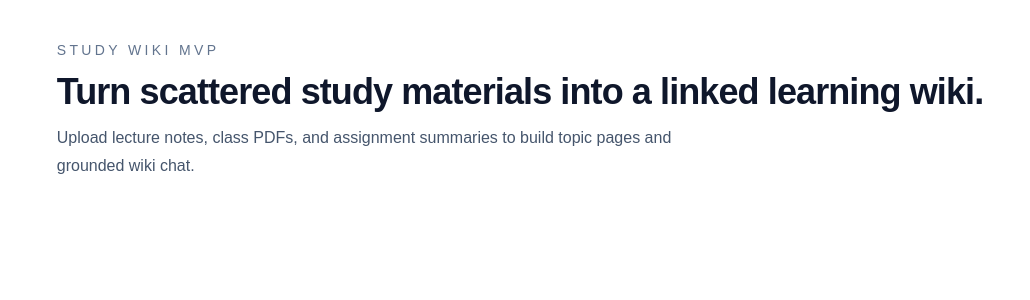
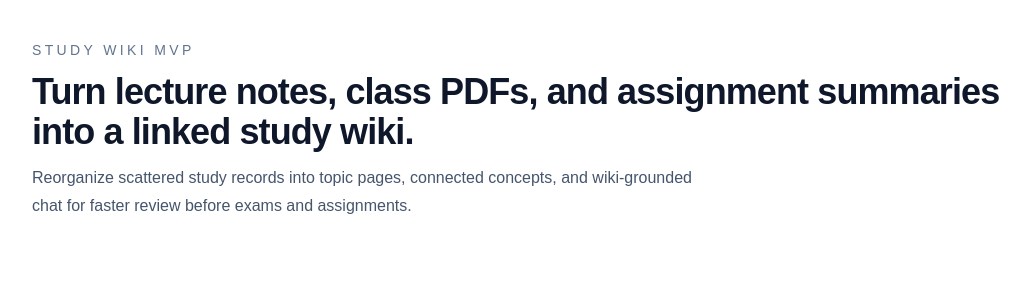
Before and after one commit to pakyeon/my-wiki, a Next.js app: page / in a window 1280 px wide. Shown: the top 300 px of the page, without its empty margins (120-1150 px from the left). Built offline with nearby package versions, Linux system fonts and the light colour scheme.

Commit message:
fix: align landing page copy with study wiki brief

```diff
--- a/app/page.tsx
+++ b/app/page.tsx
@@ -6,11 +6,11 @@ export default function HomePage() {
           Study Wiki MVP
         </p>
         <h1 className="text-4xl font-semibold tracking-tight text-slate-900">
-          Turn scattered study materials into a linked learning wiki.
+          Turn lecture notes, class PDFs, and assignment summaries into a linked study wiki.
         </h1>
         <p className="max-w-2xl text-base leading-7 text-slate-600">
-          Upload lecture notes, class PDFs, and assignment summaries to build
-          topic pages and grounded wiki chat.
+          Reorganize scattered study records into topic pages, connected concepts,
+          and wiki-grounded chat for faster review before exams and assignments.
         </p>
       </section>
     </main>
```
